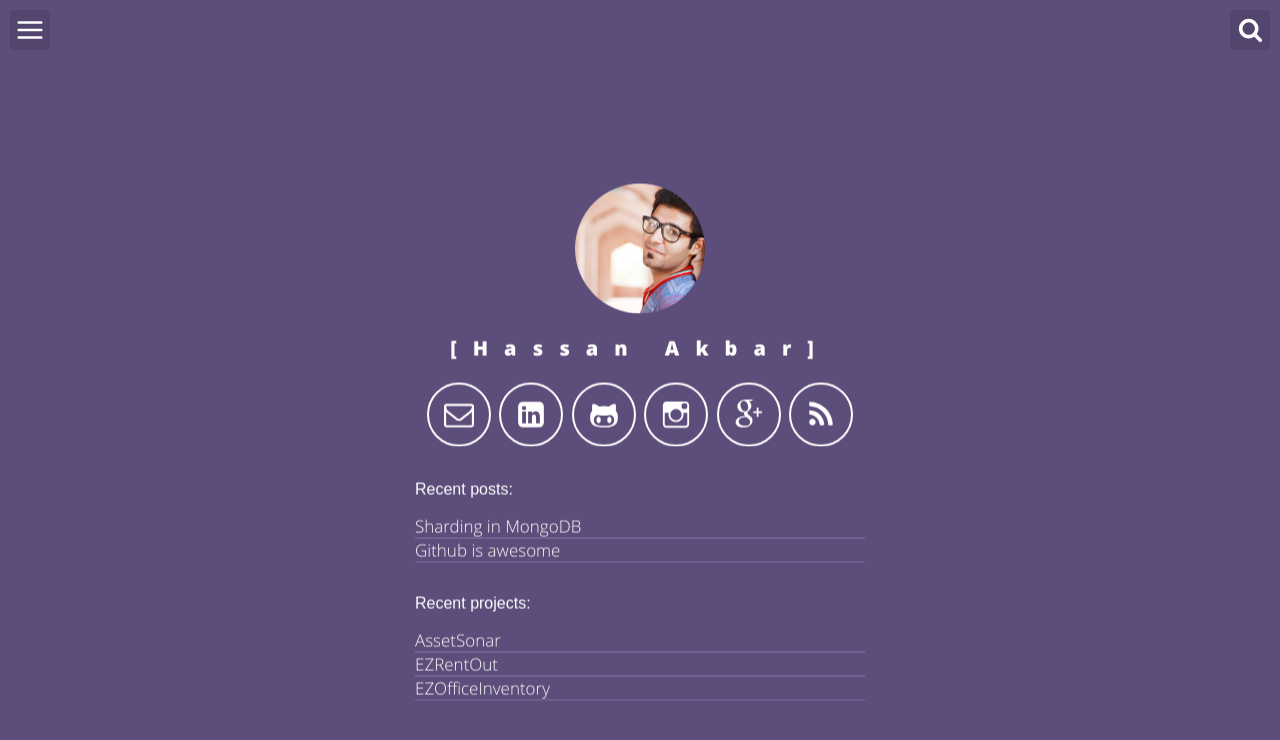
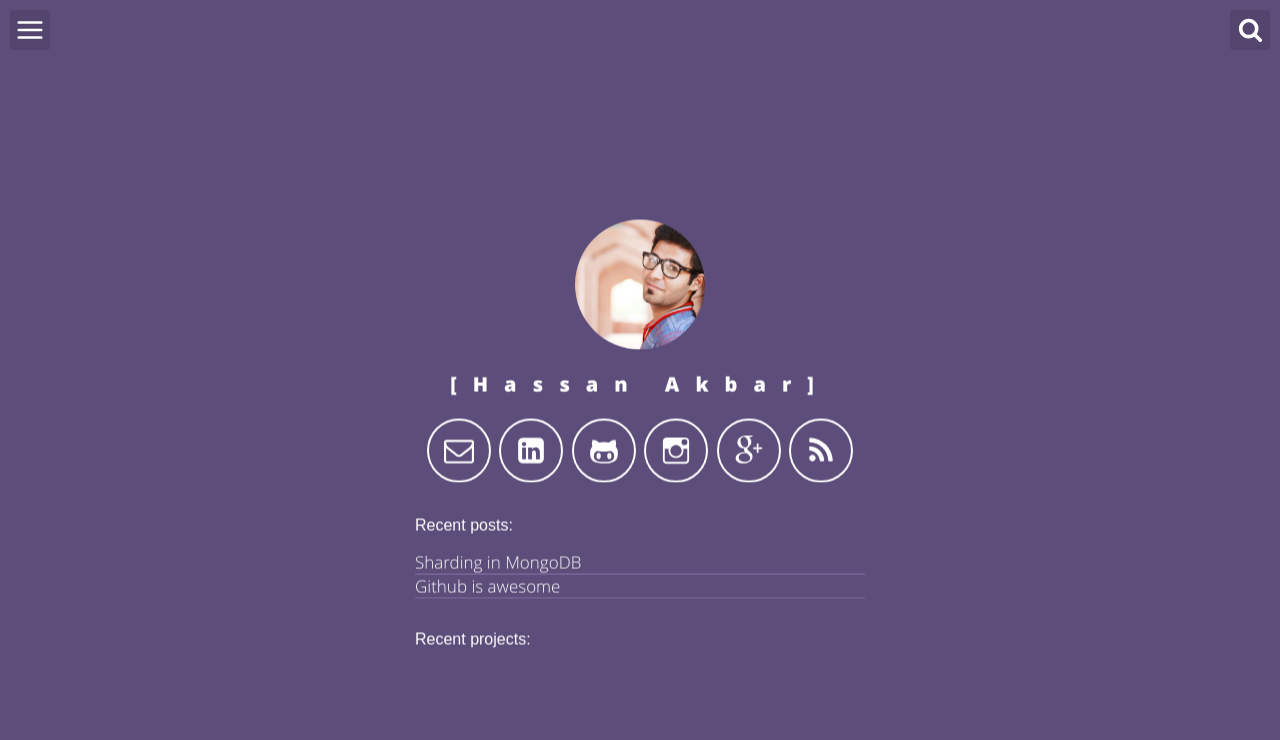
Before and after one commit to HassanAkbar/hassanakbar.github.io, a Jekyll site: the page built from index.html, in a window 1280 px wide. Shown: the top 740 px of the page. Built offline with Jekyll 4.4.1, drawn with Linux system fonts in a browser that asks for light colours; some of the changed lines change nothing that is shown.

Commit message:
projects updated

```diff
--- a/_config.yml
+++ b/_config.yml
@@ -59,13 +59,13 @@ links:
       key_trigger: s #WARNING: search only works with "s"
 #https://github.com/samikeijonen/svg-social-menu/blob/master/svg-icons.php
 # projects in header index
-projects:
-  - name: AssetSonar
-    url: https://www.assetsonar.com/
-  - name: EZRentOut
-    url: https://www.ezrentout.com/
-  - name: EZOfficeInventory
-    url: https://www.ezofficeinventory.com/
+# projects:
+#   - name: AssetSonar
+#     url: https://www.assetsonar.com/
+#   - name: EZRentOut
+#     url: https://www.ezrentout.com/
+#   - name: EZOfficeInventory
+#     url: https://www.ezofficeinventory.com/
 
 # exclude my node related stuff
 exclude: ['package.json', 'src', 'node_modules']
--- a/_includes/header-default.html
+++ b/_includes/header-default.html
@@ -47,7 +47,7 @@
               {% endfor %}
         </ul>
 
-        <ul class="recent">
+        <ul class="recent hide">
             <p>Recent projects:</p>
              {% for project in site.projects limit:3%}
                 <li>
```
